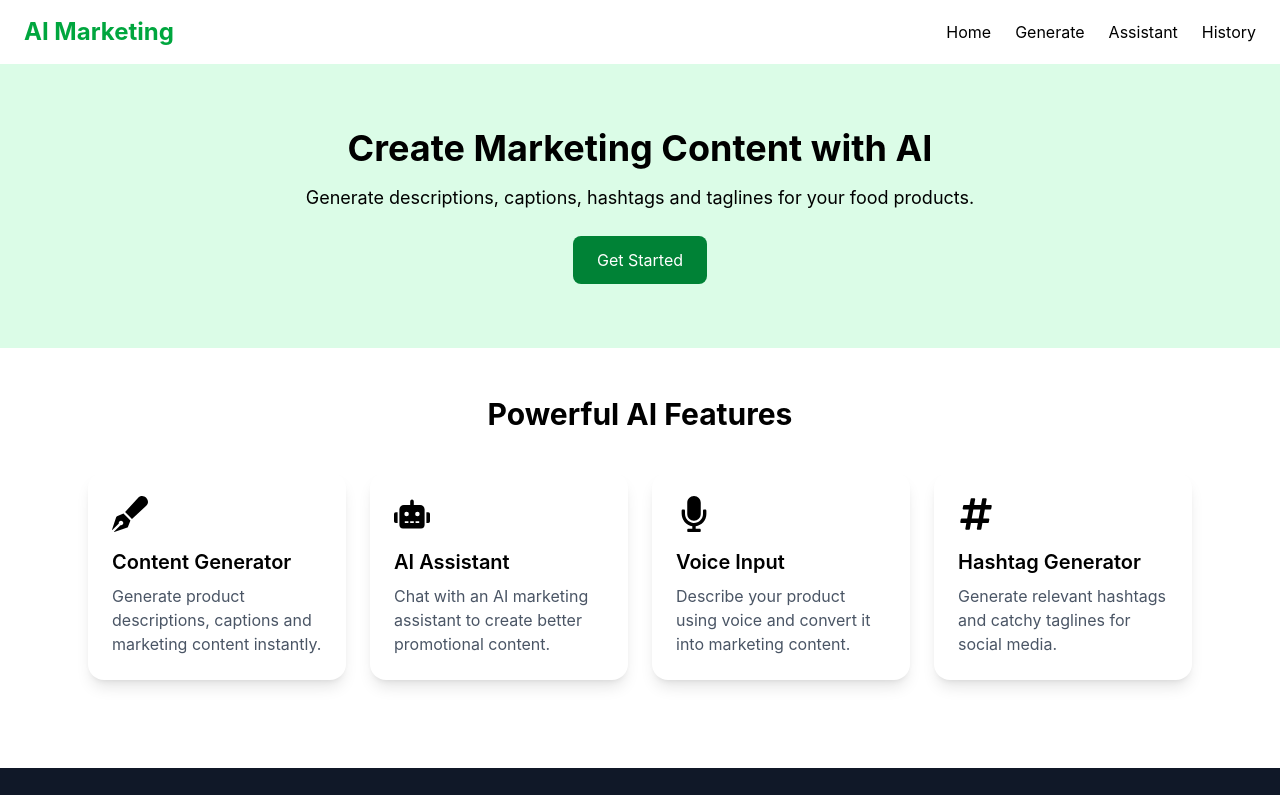
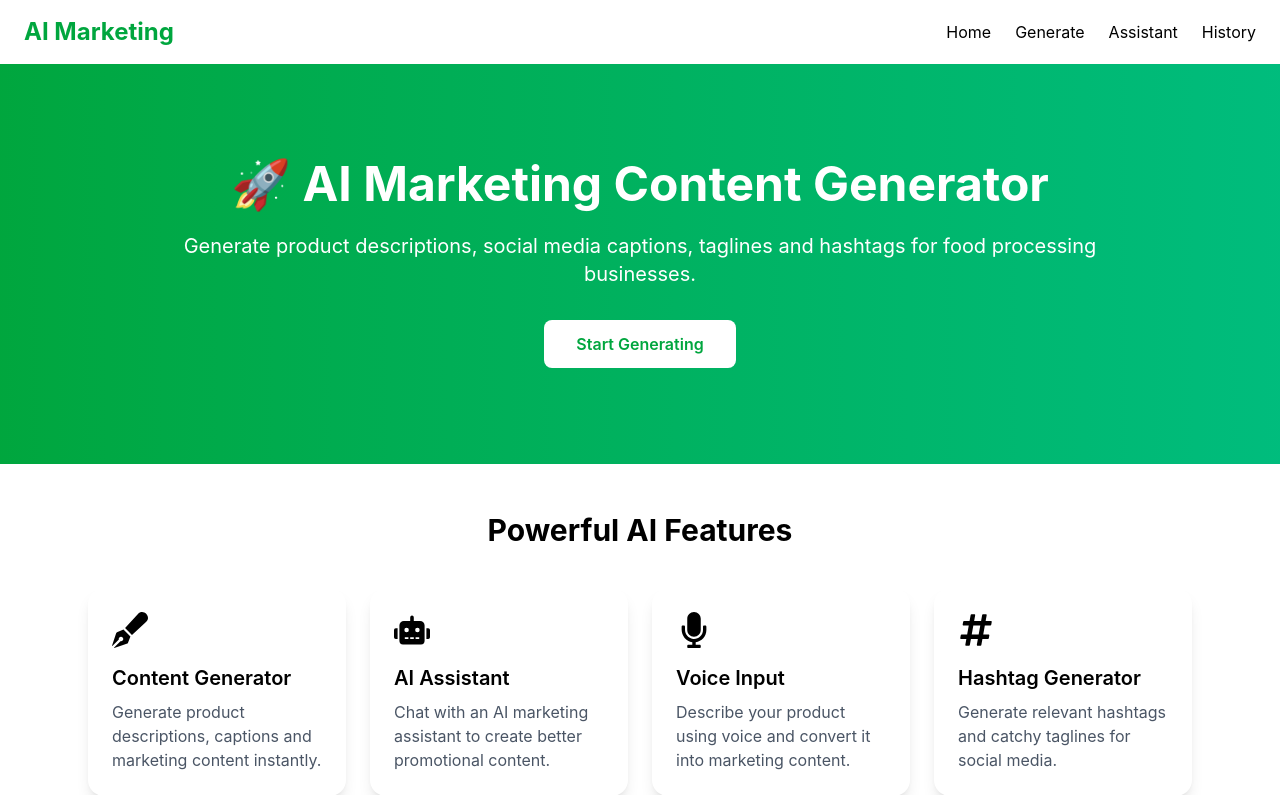
Before and after one commit to CMRAN-SIMMI/AI-Marketing-Content-Generator, a React (Vite) app: page / in a window 1280 px wide. Shown: the top 795 px of the page. Built offline with nearby package versions, Linux system fonts and the light colour scheme.

Commit message:
feat: enhance hero section with modern landing page design

```diff
--- a/src/components/Hero.jsx
+++ b/src/components/Hero.jsx
@@ -1,18 +1,25 @@
 function Hero() {
   return (
-    <section className="text-center py-16 bg-green-100">
-      <h2 className="text-4xl font-bold mb-4">
-        Create Marketing Content with AI
-      </h2>
+    <section className="bg-gradient-to-r from-green-600 to-emerald-500 text-white py-24">
 
-      <p className="text-lg mb-6">
-        Generate descriptions, captions, hashtags and taglines for your food products.
-      </p>
+      <div className="max-w-5xl mx-auto text-center px-4">
 
-      <button className="bg-green-700 text-white px-6 py-3 rounded-lg">
-        Get Started
-      </button>
+        <h1 className="text-5xl font-bold mb-6">
+          🚀 AI Marketing Content Generator
+        </h1>
+
+        <p className="text-xl mb-8">
+          Generate product descriptions, social media captions,
+          taglines and hashtags for food processing businesses.
+        </p>
+
+        <button className="bg-white text-green-600 px-8 py-3 rounded-lg font-semibold hover:bg-gray-100">
+          Start Generating
+        </button>
+
+      </div>
     </section>
   );
 }
+
 export default Hero;
```
